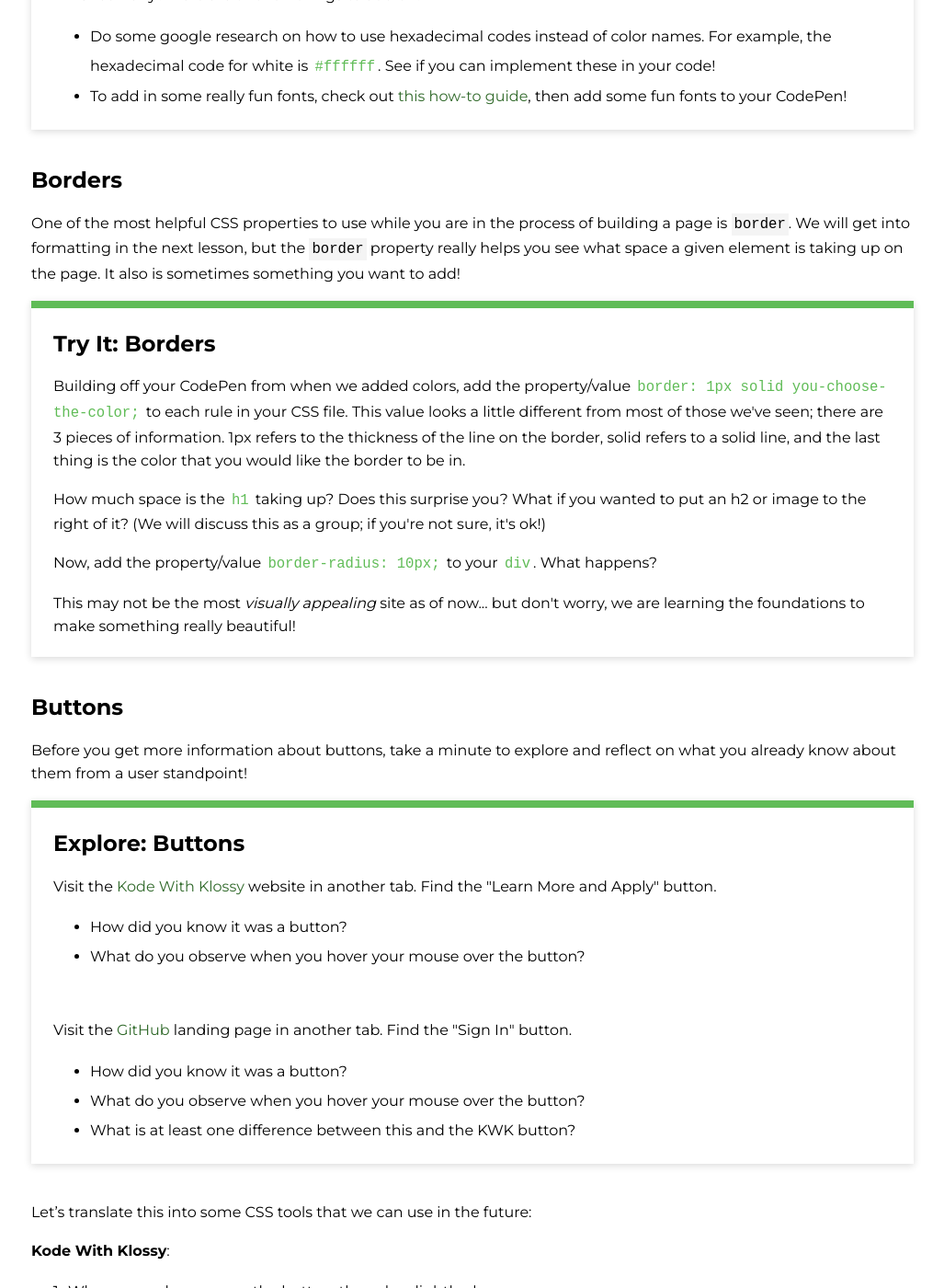
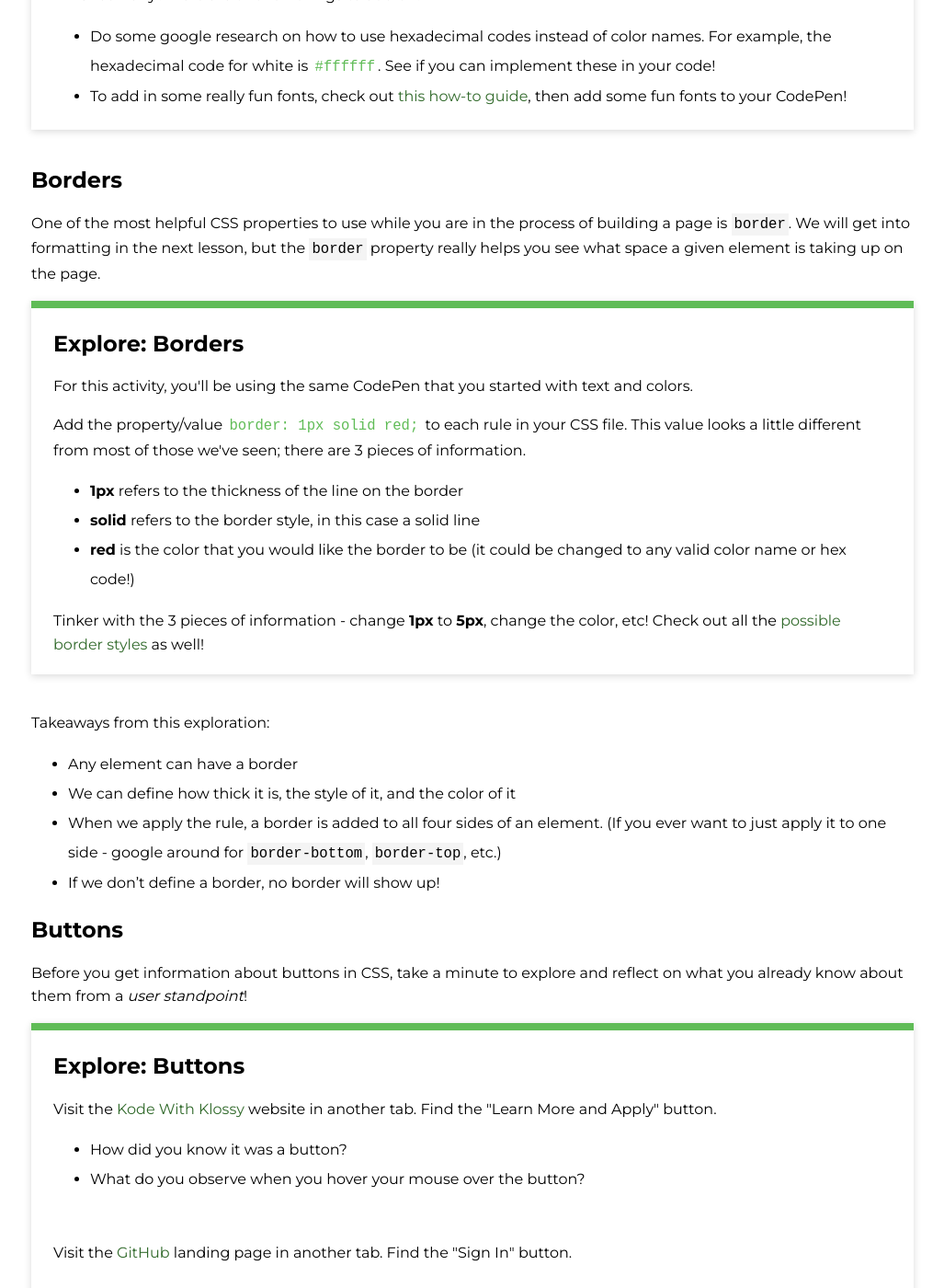
Before and after one commit to ameseee/kwk-curriculum-site, a Jekyll site: the page built from web-app/lessons/css-intro/index.md, in a window 1280 px wide and 1400 px high, scrolled down 2978 px. Shown: the whole window at 92% size, without its empty margins (126-1153 px from the left). Built offline with Jekyll 4.4.1, drawn with Linux system fonts in a browser that asks for light colours; nearby versions of some CDN libraries; some of the changed text lies outside the part shown.

Commit message:
Update buttons and borders sections

````diff
--- a/web-app/lessons/css-intro/index.md
+++ b/web-app/lessons/css-intro/index.md
@@ -82,19 +82,29 @@ element {
 
 ## Borders
 
-One of the most helpful CSS properties to use while you are in the process of building a page is `border`. We will get into formatting in the next lesson, but the `border` property really helps you see what space a given element is taking up on the page. It also is sometimes something you want to add!
+One of the most helpful CSS properties to use while you are in the process of building a page is `border`. We will get into formatting in the next lesson, but the `border` property really helps you see what space a given element is taking up on the page.
 
 <div class="try-it">
-  <h2>Try It: Borders</h2>
-  <p>Building off your CodePen from when we added colors, add the property/value <code class="try-it-code">border: 1px solid you-choose-the-color;</code> to each rule in your CSS file. This value looks a little different from most of those we've seen; there are 3 pieces of information. 1px refers to the thickness of the line on the border, solid refers to a solid line, and the last thing is the color that you would like the border to be in.</p>
-  <p>How much space is the <code class="try-it-code">h1</code> taking up? Does this surprise you? What if you wanted to put an h2 or image to the right of it? (We will discuss this as a group; if you're not sure, it's ok!)</p>
-  <p>Now, add the property/value <code class="try-it-code">border-radius: 10px;</code> to your <code class="try-it-code">div</code>. What happens?</p>
-  <p>This may not be the most <i>visually appealing</i> site as of now... but don't worry, we are learning the foundations to make something really beautiful!</p>
+  <h2>Explore: Borders</h2>
+  <p>For this activity, you'll be using the same CodePen that you started with text and colors.</p>
+  <p>Add the property/value <code class="try-it-code">border: 1px solid red;</code> to each rule in your CSS file. This value looks a little different from most of those we've seen; there are 3 pieces of information.</p>
+  <ul>
+    <li><strong>1px</strong> refers to the thickness of the line on the border</li>
+    <li><strong>solid</strong> refers to the border style, in this case a solid line</li>
+    <li><strong>red</strong> is the color that you would like the border to be (it could be changed to any valid color name or hex code!)</li>
+  </ul>
+  <p>Tinker with the 3 pieces of information - change <strong>1px</strong> to <strong>5px</strong>, change the color, etc! Check out all the <a href="https://www.w3schools.com/css/css_border.asp">possible border styles</a> as well!</p>
 </div>
+
+Takeaways from this exploration:
+- Any element can have a border
+- We can define how thick it is, the style of it, and the color of it
+- When we apply the rule, a border is added to all four sides of an element. (If you ever want to just apply it to one side - google around for `border-bottom`, `border-top`, etc.)
+- If we don't define a border, no border will show up!
 
 ## Buttons
 
-Before you get more information about buttons, take a minute to explore and reflect on what you already know about them from a user standpoint!
+Before you get information about buttons in CSS, take a minute to explore and reflect on what you already know about them from a _user standpoint_!
 
 <div class="try-it">
   <h2>Explore: Buttons</h2>
@@ -115,20 +125,20 @@ Before you get more information about buttons, take a minute to explore and refl
 Let's translate this into some CSS tools that we can use in the future:
 
 **Kode With Klossy**:
-1. When a user hovers over the button, the color slightly changes
-2. When a user hovers over a button, the cursor changes from an arrow to a pointer finger
-3. The color was the same on the whole button
+1. The color was the same on the whole button
+2. When a user hovers over the button, the color slightly changes
+3. When a user hovers over a button, the cursor changes from an arrow to a pointer finger
 
 Here is the code that was used to accomplish this (colors were modified for simplicity):
 
 ```css
 button {
-  background-color: green; /* (#3) */
+  background-color: green; /* (#1) */
 }
 
 button:hover {
-  background-color: light-green; /* (#1) */
-  cursor: pointer; /* (#2) */
+  background-color: light-green; /* (#2) */
+  cursor: pointer; /* (#3) */
 }
 ```
 
@@ -137,20 +147,20 @@ The code snippet above includes two things we haven't talked about yet:
 - `cursor: pointer;`: This declaration will change the image that is presented as the cursor. `pointer` provides a little hand that looks like it's pointing with its finger. If you're interested in learning about other cursors you could use, check out [this resource](https://developer.mozilla.org/en-US/docs/Web/CSS/cursor).
 
 **GitHub**:
-1. When a user hovers over a button, the cursor changes from an arrow to a pointer finger
-2. The button only has an outline - it's not filled in with the same color
-3. The button has rounded corners
+1. The button only has an outline - it's not filled in with the same color
+2. The button has rounded corners
+3. When a user hovers over a button, the cursor changes from an arrow to a pointer finger
 
 Here is the code that was used to accomplish this:
 
 ```css
 button {
-  border: 1px solid white; /* (#2) */
-  border-radius: 3px; /* (#3) */
+  border: 1px solid white; /* (#1) */
+  border-radius: 3px; /* (#2) */
 }
 
 button:hover {
-  cursor: pointer; /* (#1) */
+  cursor: pointer; /* (#3) */
 }
 ```
 
@@ -159,7 +169,15 @@ Another property/value pair that we haven't talked about:
 
 <div class="try-it">
   <h2>Try It: Buttons</h2>
-  <p></p>
+  <p>Create a new CodePen for this activity.</p>
+  <ol>
+    <li>In the HTML file, write a button element with the content "Try Pro Free for 7 Days".</li>
+    <li>In the CSS file, write the rules necessary to re-create the button pictured below! Use any color you want.</li>
+  </ol>
+  <img src="./assets/button.png" alt="Bright button with rounded corners">
+  <br>
+  <p><strong>Spicy Challenge:</strong>: When the button is hovered over, it should look like the image below. Implement the CSS code necessary to re-create that hover state.</p>
+  <img src="./assets/button-hover.png" alt="Bright button with rounded corners">
 </div>
 
 ## Other Commonly Used Properties
````
Also changed, not shown: web-app/lessons/css-intro/assets/button-hover.png (added), web-app/lessons/css-intro/assets/button.png (added).
